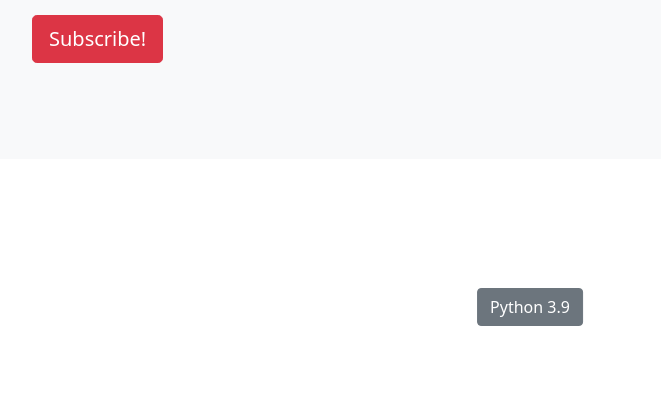
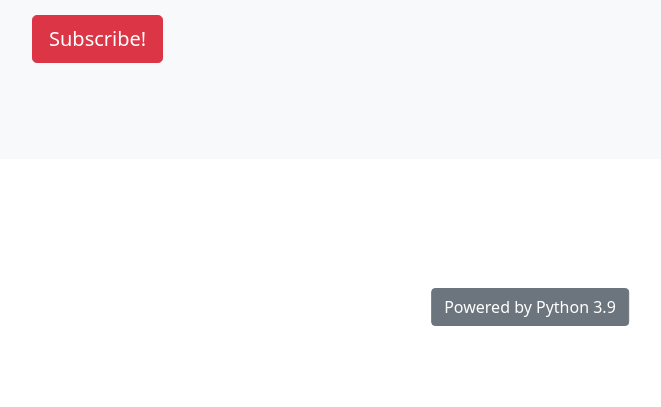
Before and after one commit to wirahadi007/gcp-cicd-python-ex, a Flask app: page /about in a window 1280 px wide. Shown: the part 595-1002 px from the top of the page, without its empty margins (110-771 px from the left). Run offline with Flask 2, Linux system fonts and the light colour scheme.

Commit message:
update(something)update

```diff
--- a/wooless/app/templates/base.html
+++ b/wooless/app/templates/base.html
@@ -64,7 +64,7 @@
             transform: translate(-50%, -50%);
         }
         </style>
-        <button id="server-numb" type="button" class="btn btn-secondary">Python 3.9</button>
+        <button id="server-numb" type="button" class="btn btn-secondary">Powered by Python 3.9</button>
     </div>
     <!-- END FOOTER -->
 
```
